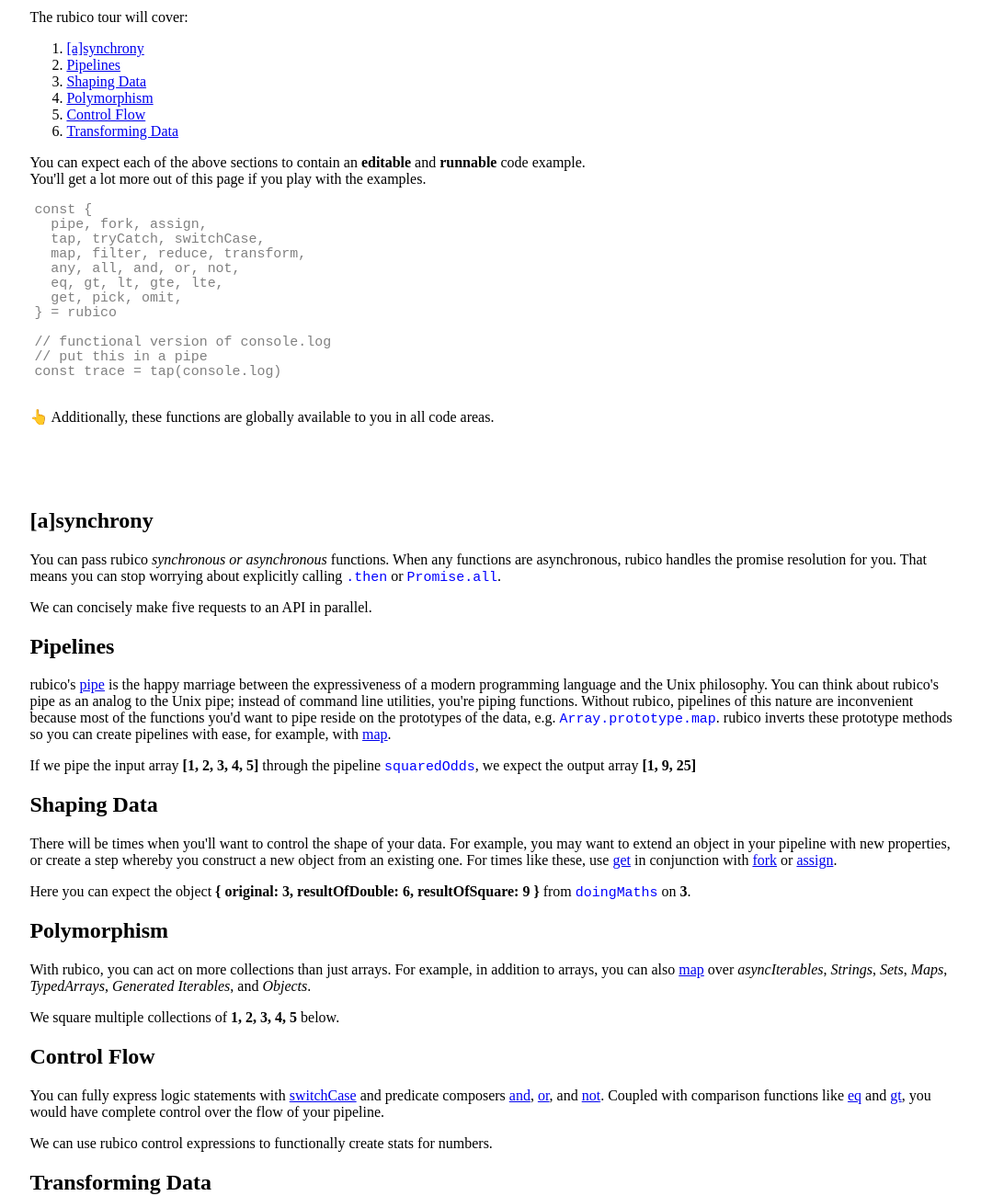
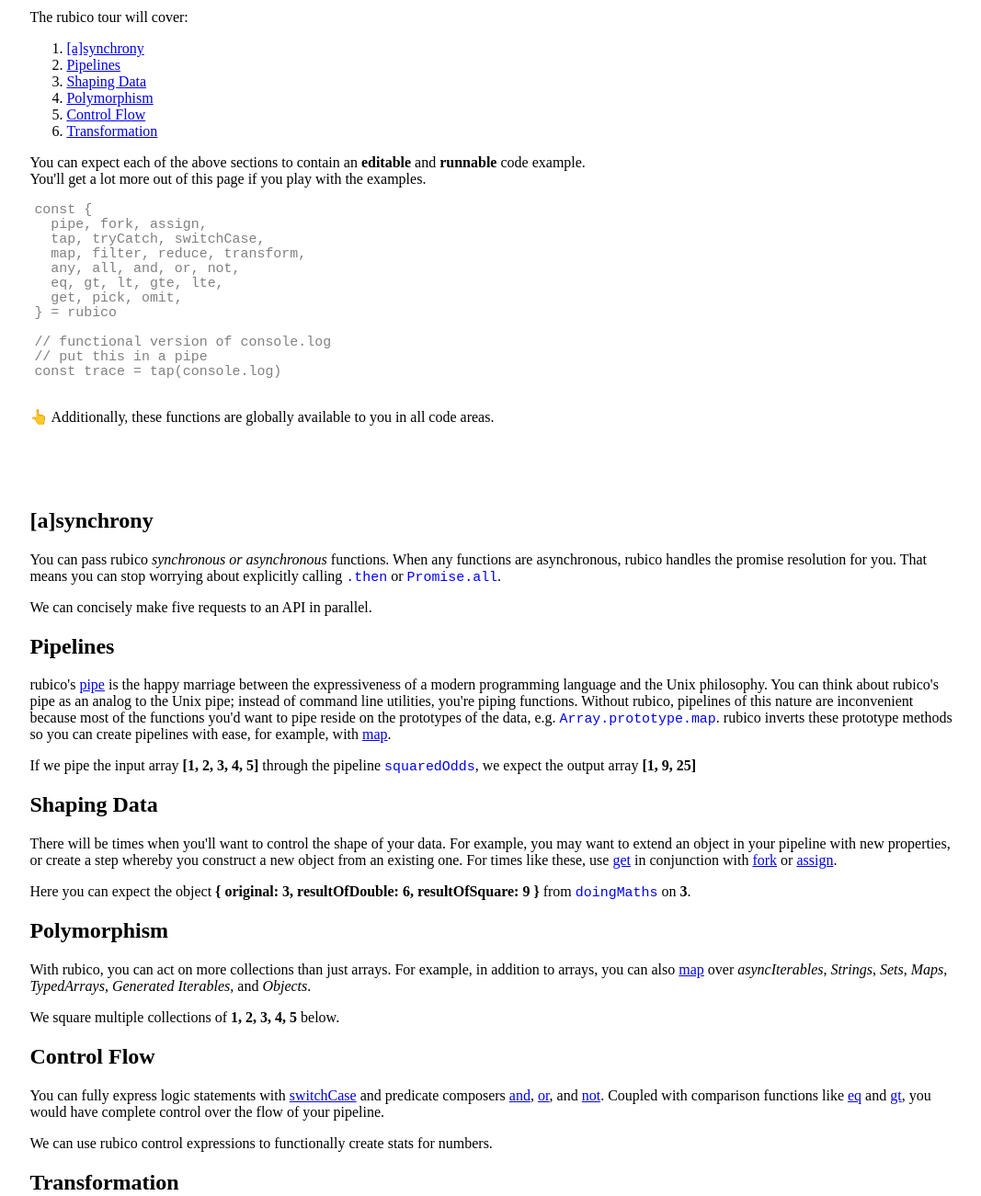
Before and after one commit to a-synchronous/tour.rubico.land, a plain HTML site: page index.html in a window 1280 px wide. Shown: the part 320-1621 px from the top of the page at 92% size, without its empty margins (102-1169 px from the left). Drawn offline with nearby package versions, Linux system fonts and the light colour scheme; a script that the page names is missing.

Commit message:
Transformation

```diff
--- a/index.html
+++ b/index.html
@@ -48,7 +48,7 @@
       <li><a href="#shaping-data">Shaping Data</a></li>
       <li><a href="#polymorphism">Polymorphism</a></li>
       <li><a href="#control-flow">Control Flow</a></li>
-      <li><a href="#transforming-data">Transforming Data</a></li>
+      <li><a href="#transformation">Transformation</a></li>
     </ol>
     <p>
       You can expect each of the above sections to contain an <b>editable</b> and <b>runnable</b> code example.<br>
@@ -151,8 +151,8 @@ const trace = tap(console.log)
     <div id="control-flow-example"></div>
   </section>
 
-  <section id="transforming-data">
-    <h2>Transforming Data</h2>
+  <section id="transformation">
+    <h2>Transformation</h2>
   </section>
 
   <section>
```
